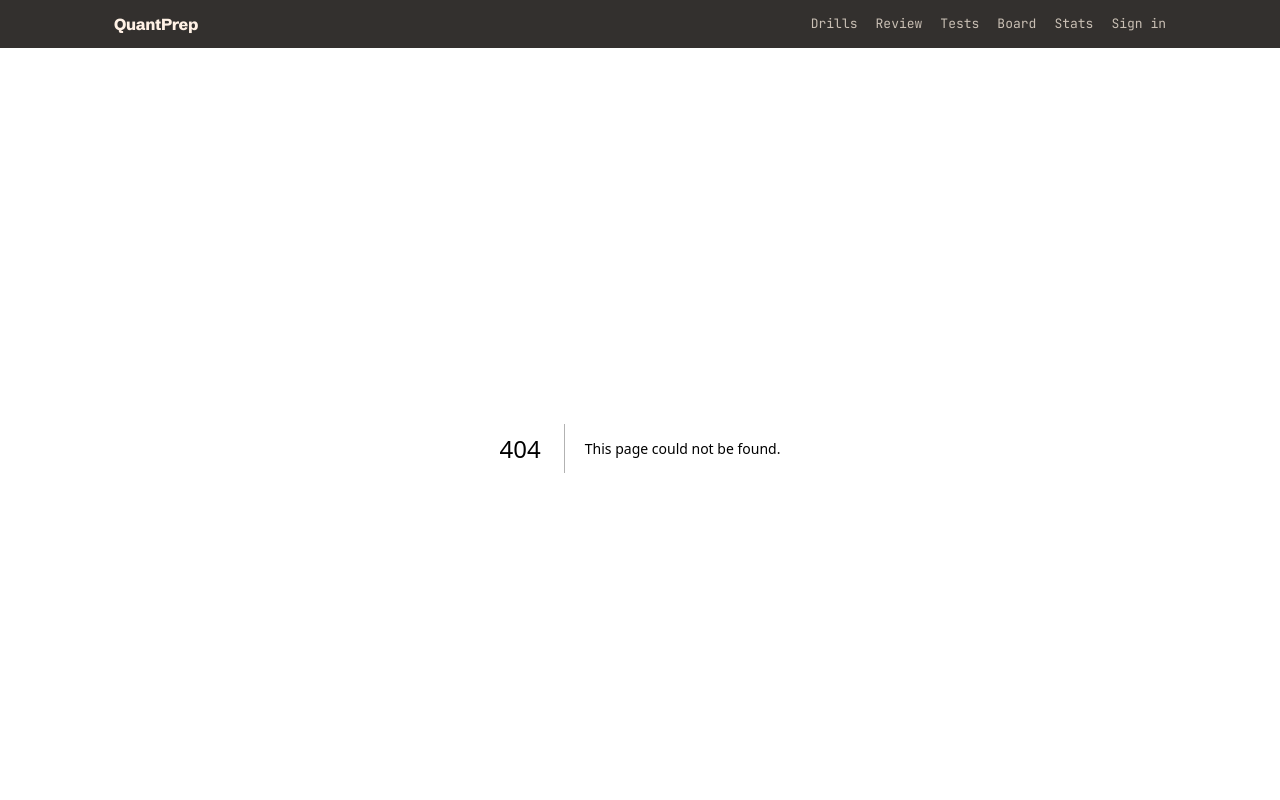
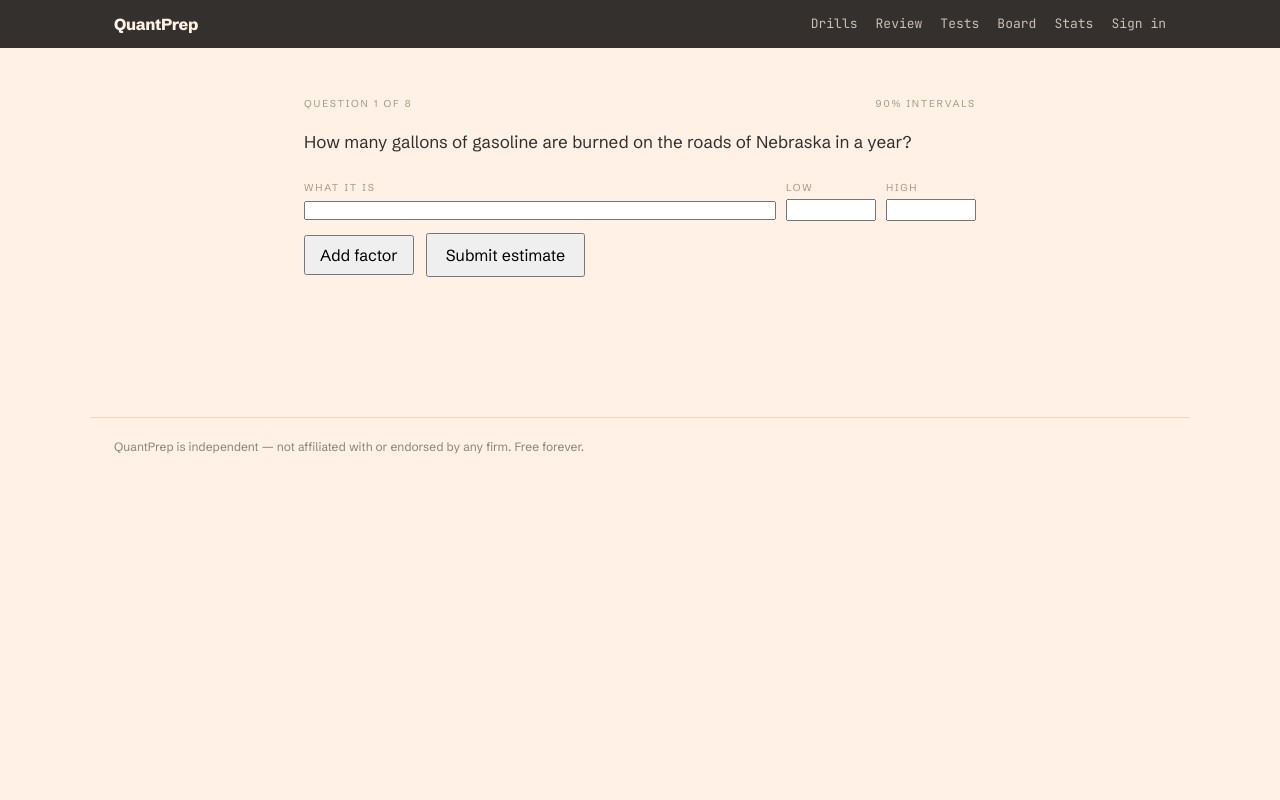
Before and after one commit to tonyyu2170/quant-prep, a Next.js app: page /game/estimator in a window 1280 px wide. Before the commit this address had no page. Shown: the top 800 px of the page. Built offline with nearby package versions, Linux system fonts and the light colour scheme.

Commit message:
feat(fermi): the route, and the landing-page link

```diff
--- /dev/null
+++ b/app/game/estimator/page.tsx
@@ -0,0 +1,12 @@
+"use client";
+import { useEffect, useState } from "react";
+import FermiRunner from "@/components/FermiRunner";
+
+export default function EstimatorPage() {
+  // Seed is picked on the client only, so server and client markup agree on first paint — the
+  // same reason app/game/market-maker/page.tsx defers it.
+  const [seed, setSeed] = useState<number | null>(null);
+  useEffect(() => { setSeed(Math.floor(Math.random() * 2 ** 31)); }, []);
+  if (seed === null) return null;
+  return <FermiRunner seed={seed} />;
+}
--- a/app/page.tsx
+++ b/app/page.tsx
@@ -10,6 +10,7 @@ const sims = [
   { href: "/test/optiver-mc-80in8", label: "Optiver 80-in-8", sub: "Their real format · blanked operand · 4 options" },
   { href: "/test/sequences-sprint", label: "Sequences sprint", sub: "20 patterns · 8 minutes · rule shown on every miss" },
   { href: "/game/market-maker", label: "Market-making game", sub: "Quote a two-way market · 12 rounds · 25s each" },
+  { href: "/game/estimator", label: "Estimation & calibration", sub: "Decompose the unknown · 90% intervals · 8 questions" },
 ];
 
 const drills = [
```
